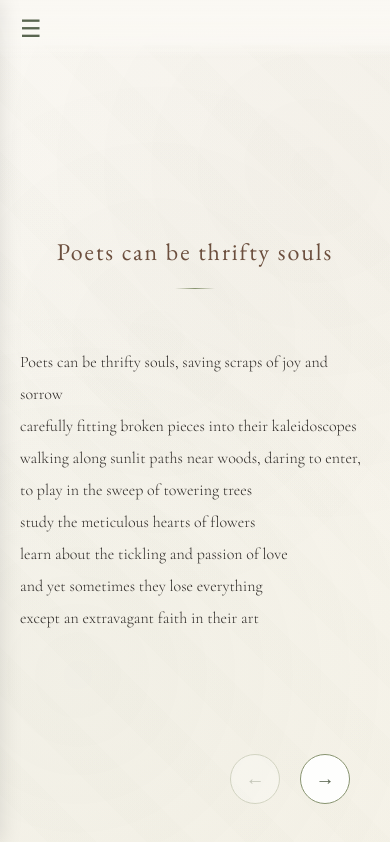
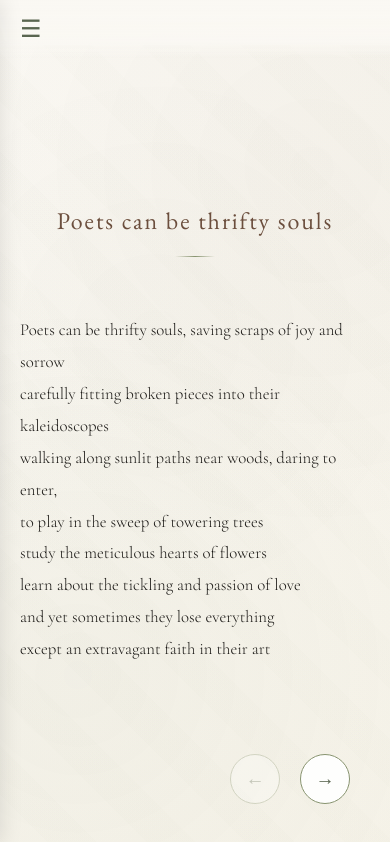
Before and after one commit to p10q/presentations, a plain HTML site: page jane-harada-poetry/index.html in a window 390 px wide. Both pictures are taken after a click on the link "1. Poets can be thrifty souls". Drawn offline with nearby package versions, Linux system fonts and the light colour scheme; a web font is replaced by a local one.

Commit message:
style: improve text readability and contrast
- Darken soft-black color from #2C2825 to #1A1815 for better contrast
- Increase base font-weight from 300 to 400 for improved legibility
- Enhance mobile typography with larger font size (1.05rem) and bolder weight (500)
- Add increased line-height (1.9) for better mobile reading experience
- Apply stronger font-weights across mobile interface elements

```diff
--- a/jane-harada-poetry/styles.css
+++ b/jane-harada-poetry/styles.css
@@ -10,13 +10,13 @@
     --sand: #F5F2E8;
     --stone-gray: #8B8680;
     --cream: #FAF8F3;
-    --soft-black: #2C2825;
+    --soft-black: #1A1815;  /* Darkened from #2C2825 */
     --moss: #5A6650;
 }
 
 body {
     font-family: 'Cormorant Garamond', Georgia, serif;
-    font-weight: 300;
+    font-weight: 400;  /* Increased from 300 for better legibility */
     line-height: 1.8;
     color: var(--soft-black);
     background: linear-gradient(135deg, var(--cream) 0%, var(--sand) 100%);
@@ -474,7 +474,9 @@ body::before {
     }
 
     .poem-text {
-        font-size: 1rem;
+        font-size: 1.05rem;  /* Slightly increased for mobile */
+        font-weight: 500;  /* Bolder weight for mobile readability */
+        line-height: 1.9;  /* Slightly more line height for mobile */
     }
 
     .poem-header {
@@ -484,6 +486,15 @@ body::before {
     .book-title {
         font-size: 0.9rem;
         letter-spacing: 0.2em;
+    }
+
+    /* Ensure strong contrast on mobile */
+    body {
+        font-weight: 500;
+    }
+
+    .toc-list a {
+        font-weight: 500;
     }
 }
 
```
